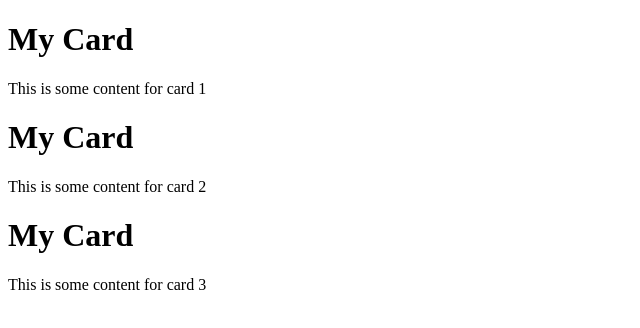
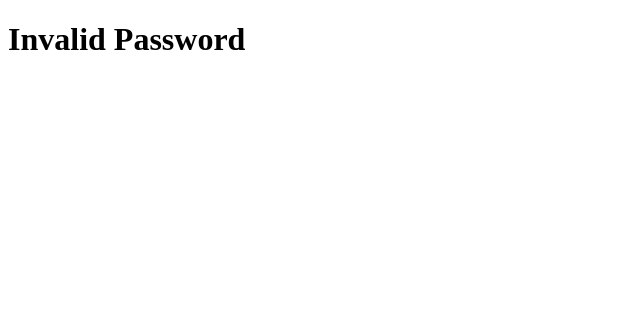
Before and after one commit to Daniel4000-dev/react-demos, a React (Vite) app: page / in a window 1280 px wide. Shown: the top 328 px of the page, without its empty margins (0-640 px from the left). Built offline with nearby package versions, Linux system fonts and the light colour scheme.

Commit message:
create components for conditional rendering

```diff
--- a/src/App.jsx
+++ b/src/App.jsx
@@ -5,21 +5,21 @@
 import ProductList from "./components/ProductList";
 import UserList from "./components/UserList";
 
+const ValidPassword = () => <h1>Valid Password</h1>
+const InvalidPassword = () => <h1>Invalid Password</h1>
+
+const Password = ({isValid}) => {
+  if (isValid) {
+    return <ValidPassword />
+  }
+
+  return <InvalidPassword />;
+}
+
 function App () {
   return (
     <>
-    <Card>
-      <h1>My Card</h1>
-      <p>This is some content for card 1</p>
-    </Card>
-    <Card>
-      <h1>My Card</h1>
-      <p>This is some content for card 2</p>
-    </Card>
-    <Card>
-      <h1>My Card</h1>
-      <p>This is some content for card 3</p>
-    </Card>
+    <Password isValid={false} />
     </>
   )
 }
```
